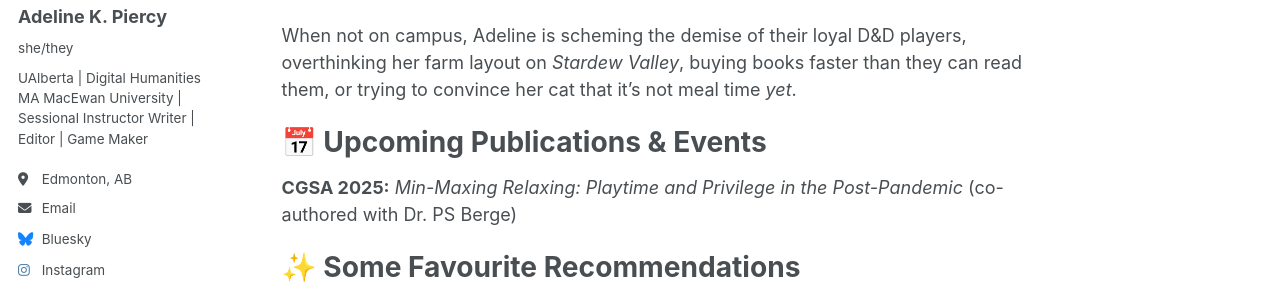
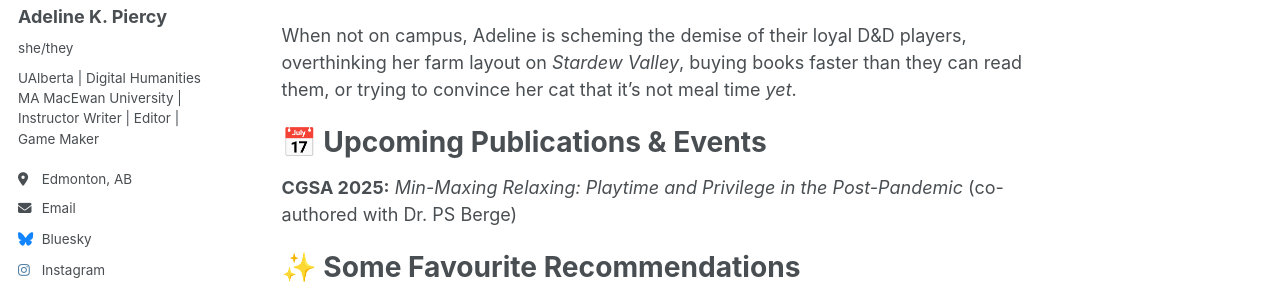
Before and after one commit to akpiercy/me, a Jekyll site: the page built from _pages/about.md, in a window 1280 px wide. Shown: the part 278-578 px from the top of the page. Built offline with Jekyll 4.4.1, drawn with Linux system fonts in a browser that asks for light colours.

Commit message:
Update _config.yml

```diff
--- a/_config.yml
+++ b/_config.yml
@@ -25,8 +25,7 @@ author:
   avatar           : "headshot.jpg"
   name             : "Adeline K. Piercy"
   pronouns         : "she/they"
-  bio              : "UAlberta | Digital Humanities MA      MacEwan University | Sessional Instructor           Writer | Editor |
-Game Maker"
+  bio              : "UAlberta | Digital Humanities MA  MacEwan University | Instructor  Writer | Editor | Game Maker"
   location         : "Edmonton, AB"
   employer         : # "University of Alberta"
   uri              : # URL
```
